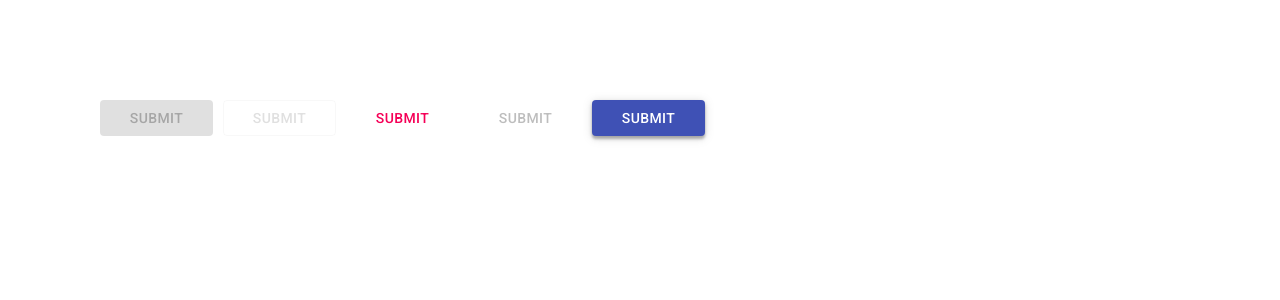
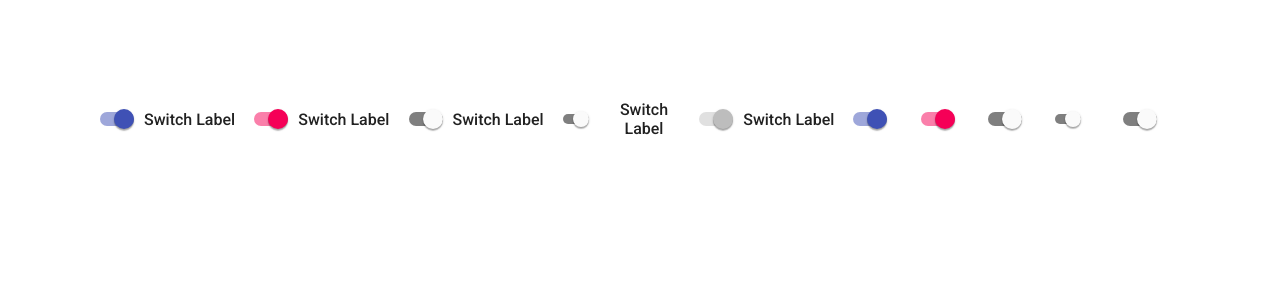
Before and after one commit to z123fg/antraui, a React (Create React App) app: page / in a window 1280 px wide. Shown: the top 300 px of the page. Built offline with nearby package versions, Linux system fonts and the light colour scheme.

Commit message:
Added test cases

```diff
--- a/src/App.tsx
+++ b/src/App.tsx
@@ -1,18 +1,26 @@
-import React from 'react';
+import React, { useState, MouseEvent } from 'react';
 import logo from './logo.svg';
 import './App.scss';
 import MyButton from './components/MyButton/MyButton';
+import MySwitch from './components/MySwitch/MySwitch';
 
 
 
 function App() {
+  const [testSwitch, setTestSwitch] = useState<Boolean>(true)
   return (
     <div style={{display:"flex", gap:"10px"}}>
-      <MyButton onClick={()=>{console.log("clicked")}} color="primary" variant="contained" disabled>SUBMIT</MyButton>
-      <MyButton onClick={()=>{console.log("clicked")}} color="default" variant="outlined" >SUBMIT</MyButton>
-      <MyButton onClick={()=>{console.log("clicked")}} color="secondary" variant="text" >SUBMIT</MyButton>
-      <MyButton onClick={()=>{console.log("clicked")}} color="secondary" variant="text" disabled>SUBMIT</MyButton>
-      <MyButton onClick={()=>{console.log("clicked")}} color="primary" variant="contained" >SUBMIT</MyButton>
+      <MySwitch size={"medium"} color={"primary"} checked={testSwitch} onChange={(e: MouseEvent) => {setTestSwitch(!testSwitch)}} label={"Switch Label"}/>
+      <MySwitch size={"medium"} color={"secondary"} checked={testSwitch} onChange={(e: MouseEvent) => {setTestSwitch(!testSwitch)}} label={"Switch Label"}/>
+      <MySwitch size={"medium"} color={"default"} checked={testSwitch} onChange={(e: MouseEvent) => {setTestSwitch(!testSwitch)}} label={"Switch Label"}/>
+      <MySwitch size={"small"} color={"default"} checked={testSwitch} onChange={(e: MouseEvent) => {setTestSwitch(!testSwitch)}} label={"Switch Label"}/>
+      <MySwitch size={"medium"} color={"default"} checked={testSwitch} onChange={(e: MouseEvent) => {setTestSwitch(!testSwitch)}} label={"Switch Label"} disabled/>
+
+      <MySwitch size={"medium"} color={"primary"} checked={testSwitch} onChange={(e: MouseEvent) => {setTestSwitch(!testSwitch)}}/>
+      <MySwitch size={"medium"} color={"secondary"} checked={testSwitch} onChange={(e: MouseEvent) => {setTestSwitch(!testSwitch)}}/>
+      <MySwitch size={"medium"} color={"default"} checked={testSwitch} onChange={(e: MouseEvent) => {setTestSwitch(!testSwitch)}}/>
+      <MySwitch size={"small"} color={"default"} checked={testSwitch} onChange={(e: MouseEvent) => {setTestSwitch(!testSwitch)}}/>
+      <MySwitch size={"medium"} color={"default"} checked={testSwitch} onChange={(e: MouseEvent) => {setTestSwitch(!testSwitch)}}/>
     </div>
   );
 }
--- a/src/components/MySwitch/MySwitch.tsx
+++ b/src/components/MySwitch/MySwitch.tsx
@@ -1,4 +1,4 @@
-import { FC, useEffect, useState, ReactNode } from "react";
+import { FC, useEffect, MouseEvent, useState, ReactNode } from "react";
 
 type SwitchColor = "primary" | "secondary" | "default";
 type SwitchSize = "small" | "medium";
@@ -9,7 +9,7 @@ interface IMySwitchProps {
     size?: SwitchSize,
     checked?: Boolean,
     disabled?: Boolean,
-    onChange?: Function
+    onChange?: (event:MouseEvent) => void
 }
 
 let rippleCounter = 0;
@@ -19,7 +19,7 @@ const MySwitch: FC<IMySwitchProps> = ({
     size = "medium",
     checked = false,
     disabled=false,
-    onChange = ()=>{}
+    onChange
 }) => {
     const [rippleArr, setRippleArr] = useState<ReactNode[]>([])
 
@@ -39,7 +39,7 @@ const MySwitch: FC<IMySwitchProps> = ({
         <></>
     }
 
-    const handleClick = () => {
+    const handleClick = (e: MouseEvent) => {
         if (!disabled) {
             const newRipple = (
                 <div
@@ -57,7 +57,7 @@ const MySwitch: FC<IMySwitchProps> = ({
                 </div>
             )
             setRippleArr(prev=>[...prev, newRipple]);
-            onChange(!checked);
+            onChange?.(e);
         }
     }
     return (
--- a/src/index.scss
+++ b/src/index.scss
@@ -5,6 +5,7 @@
 @use "./scss/mixin";
 
 @use "./components/MyButton/MyButton";
+@use "./components/MySwitch/MySwitch";
 
 
 html{
```
Also changed, not shown: 1 other file (tests, documents, lock files or other folders).
